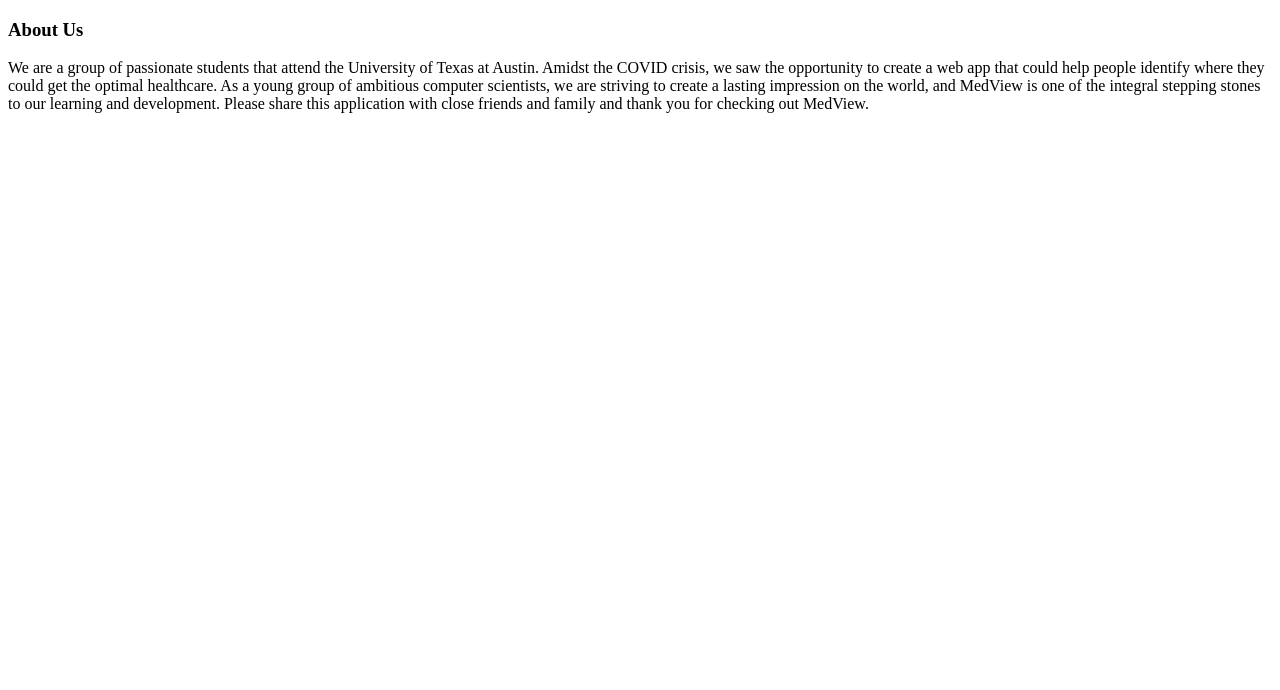
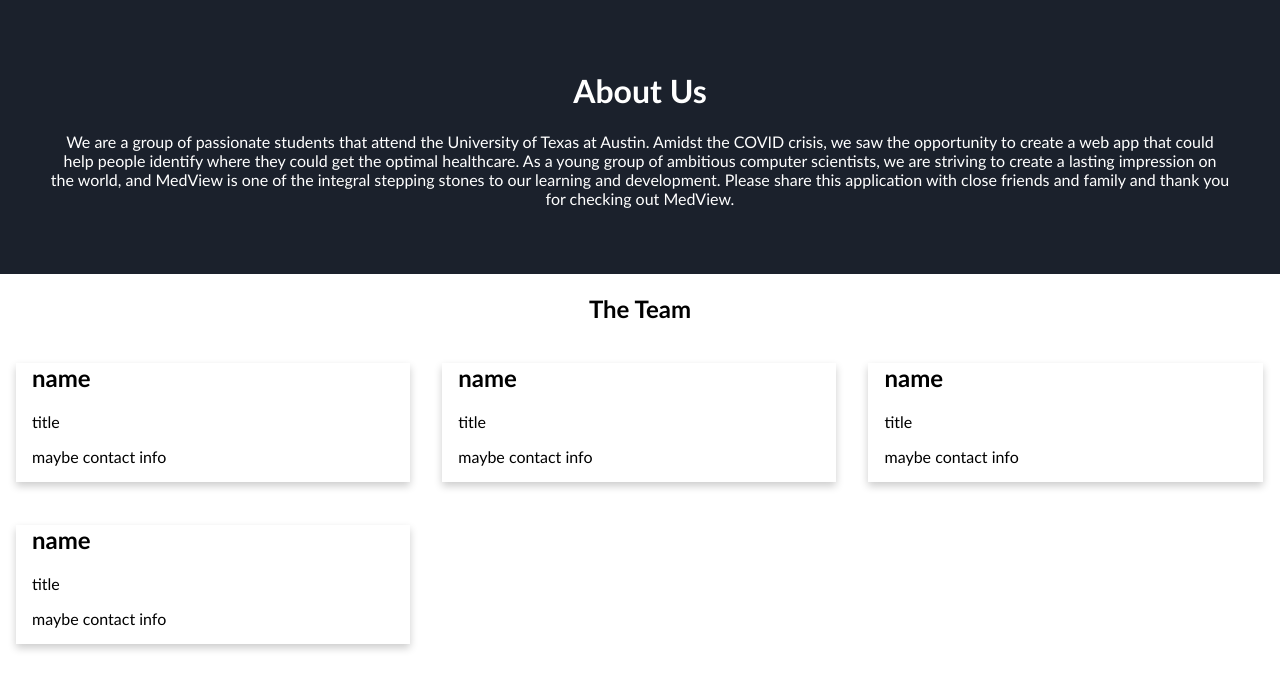
Before and after one commit to jamesjd210/medview, a Flask app: template templates/about_us.html in a window 1280 px wide. Shown: the top 690 px of the page. Run offline with Flask 2, Linux system fonts and the light colour scheme; the template is opened without the code that fills it, so the values that code supplies are empty.

Commit message:
Added styles_about.css and updated about layout.

```diff
--- /dev/null
+++ b/static/css/styles_about.css
@@ -0,0 +1,49 @@
+body {
+    font-family: 'Trebuchet MS', 'Lucida Sans Unicode', 'Lucida Grande', 'Lucida Sans', Arial, sans-serif, Helvetica, sans-serif;
+    margin: 0;
+  }
+
+  html {
+    box-sizing: border-box;
+  }
+
+  *, *:before, *:after {
+    box-sizing: inherit;
+  }
+
+  .column {
+    float: left;
+    width: 33.3%;
+    margin-bottom: 16px;
+    padding: 0 8px;
+  }
+
+  .slot {
+    box-shadow: 0 4px 8px 0 rgba(0, 0, 0, 0.2);
+    margin: 8px;
+  }
+
+  .about-section {
+    padding: 50px;
+    text-align: center;
+    background-color: #1b212c;
+    color: white;
+  }
+
+  .container {
+    padding: 0 16px;
+  }
+
+  .container::after, .row::after {
+    content: "";
+    clear: both;
+    display: table;
+  }
+
+
+  @media screen and (max-width: 650px) {
+    .column {
+      width: 100%;
+      display: block;
+    }
+  }
--- a/templates/about_us.html
+++ b/templates/about_us.html
@@ -1,9 +1,11 @@
 <!DOCTYPE html>
 <html>
     <head>
-    <h3>About Us</h3>
+        <link rel="stylesheet" type="text/css" href="../static/css/styles_about.css" />
     </head>
     <body>
+        <div class="about-section">
+            <h1>About Us</h1>
             <p>
                 We are a group of passionate students that attend the University of Texas at Austin.
                 Amidst the COVID crisis, we saw the opportunity to create a web app that could help people
@@ -12,5 +14,51 @@
                 of the integral stepping stones to our learning and development. Please share this application
                 with close friends and family and thank you for checking out MedView.
             </p>
+        </div>
+
+        <h2 style="text-align:center">The Team</h2>
+        <div class="row">
+
+            <div class="column">
+                <div class="slot">
+                    <div class="container">
+                        <h2>name</h2>
+                        <p class="title">title</p>
+                        <p>maybe contact info</p>
+                    </div>
+                </div>
+            </div>
+
+            <div class="column">
+                <div class="slot">
+                    <div class="container">
+                        <h2>name</h2>
+                        <p class="title">title</p>
+                        <p>maybe contact info</p>
+                    </div>
+                </div>
+            </div>
+
+            <div class="column">
+                <div class="slot">
+                    <div class="container">
+                        <h2>name</h2>
+                        <p class="title">title</p>
+                        <p>maybe contact info</p>
+                    </div>
+                </div>
+            </div>
+
+            <div class="column">
+                <div class="slot">
+                    <div class="container">
+                        <h2>name</h2>
+                        <p class="title">title</p>
+                        <p>maybe contact info</p>
+                    </div>
+                </div>
+            </div>
+
+        </div>
   </body>
 </html>
```
Lines whose indentation alone changed are shown as unchanged.
